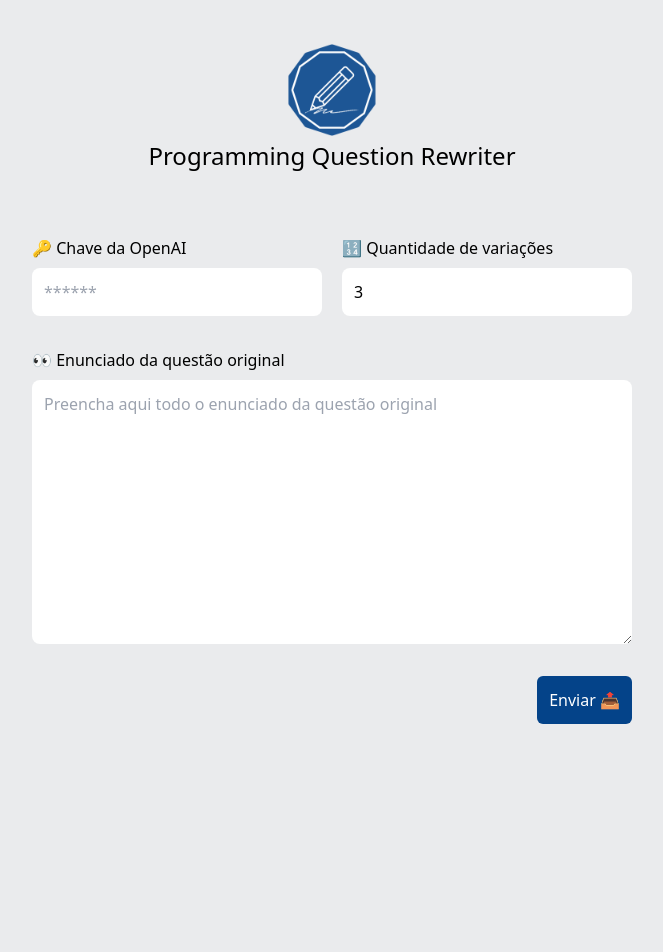
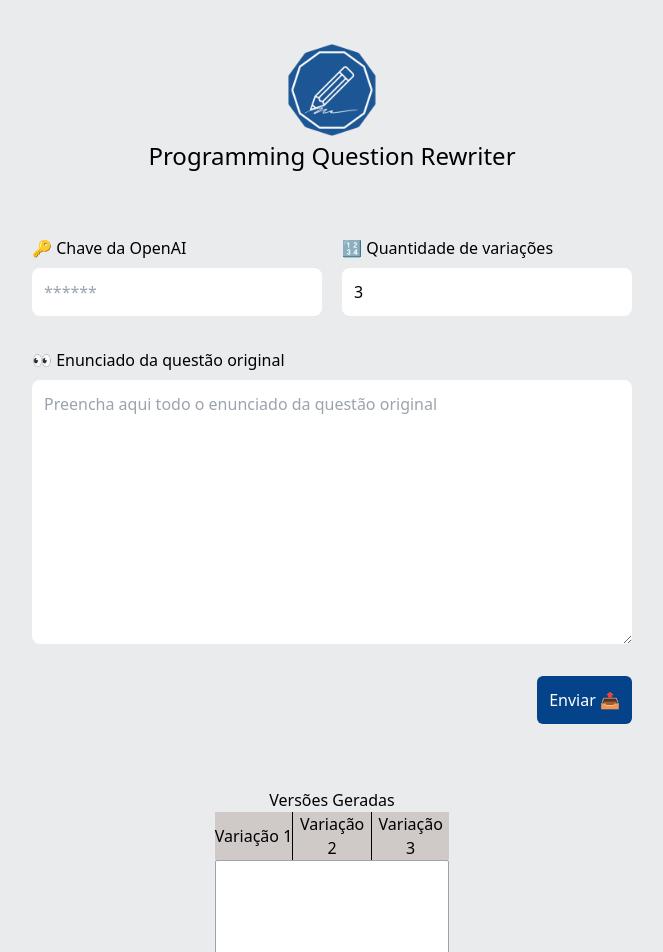
Before and after one commit to mauricio-monte/programming-question-rewriter, a React (Vite) app in the folder frontend/: page / in a window 1280 px wide. Shown: the top 952 px of the page, without its empty margins (308-971 px from the left). Before the commit the page ends 800 px from the top, so only its background shows below. Built offline with nearby package versions, Linux system fonts and the light colour scheme.

Commit message:
feat: use mock questions

```diff
--- a/frontend/src/components/QuestionVariationsDisplay.tsx
+++ b/frontend/src/components/QuestionVariationsDisplay.tsx
@@ -1,5 +1,6 @@
 import { useContext, useState } from "react";
 import QuestionsVariationsContext from "../context/QuestionsVariationsContext";
+import { GENERATED_QUESTIONS_MOCK } from "../mock/generatedQuestions";
 
 function QuestionVariationsDisplay() {
   const { questionsVariations } = useContext(QuestionsVariationsContext);
@@ -8,7 +9,7 @@ function QuestionVariationsDisplay() {
     questionsVariations[0]
   );
   console.log({ selectedQuestion });
-  const thereIsAnyQuestionVariation = questionsVariations.length > 0;
+  const thereIsAnyQuestionVariation = GENERATED_QUESTIONS_MOCK.length > 0;
 
   if (!thereIsAnyQuestionVariation) {
     return <div></div>;
@@ -19,10 +20,10 @@ function QuestionVariationsDisplay() {
       <h2>Versões Geradas</h2>
 
       <div className="bg-[#CFC9C7] w-full flex justify-evenly">
-        {questionsVariations.map((_, i) => {
+        {GENERATED_QUESTIONS_MOCK.map((_, i) => {
           return (
             <button
-              onClick={() => setSelectedQuestion(questionsVariations[i])}
+              onClick={() => setSelectedQuestion(GENERATED_QUESTIONS_MOCK[i])}
               className={`hover:bg-[#bab5b3] w-full ${
                 i !== 0 && "border-l border-black"
               }`}
--- /dev/null
+++ b/frontend/src/mock/generatedQuestions.ts
@@ -0,0 +1,5 @@
+export const GENERATED_QUESTIONS_MOCK = [
+  'A group of friends decided to go on a hiking trip. They packed their bags with various items, including a backpack. After they finished packing, they weighed the backpack, and the scales showed w kilos. They were excited to start their adventure, but they faced a problem. The friends are all fans of even numbers, and they want to divide the weight of the backpack in such a way that each of the two parts weighs an even number of kilos. However, it is not necessary for the parts to be equal. They are eager to begin their hike as soon as possible, so they need your help to determine if they can divide the weight of the backpack as they want. Each person should receive a part of positive weight. Input: The first (and only) input line contains an integer number w (1 ≤ w ≤ 100) — the weight of the backpack. Output: Print "YES" if the friends can divide the weight of the backpack into two parts, each weighing an even number of kilos. Print "NO" otherwise.',
+  "A family of explorers discovered a hidden treasure chest in a cave during their expedition. The chest was too heavy to carry as a whole, so they decided to divide its weight equally among themselves. However, they had a peculiar requirement - each person wanted their share of the weight to be an even number of kilos. Can you help them determine if it is possible to divide the weight of the treasure chest in such a way? Print YES if it is possible, and NO otherwise.",
+  "In a magical kingdom, there was a giant tree that bore the most delicious fruits. The king and queen decided to share one of these fruits, but they wanted to divide it in such a way that each of them would get an even number of kilos. Can you help them determine if it is possible to divide the fruit in the desired way? Print YES if it is possible, and NO otherwise.",
+];
```
